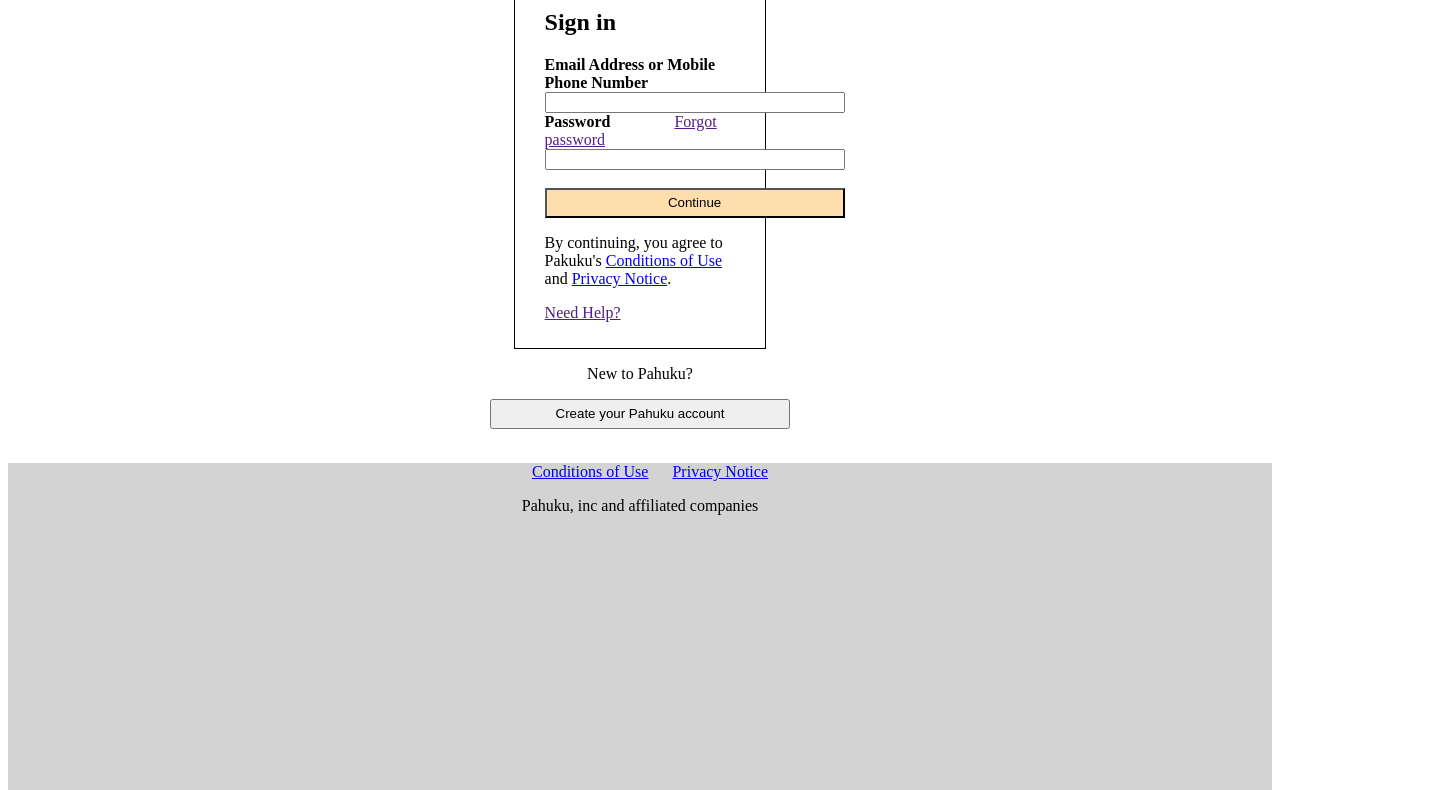
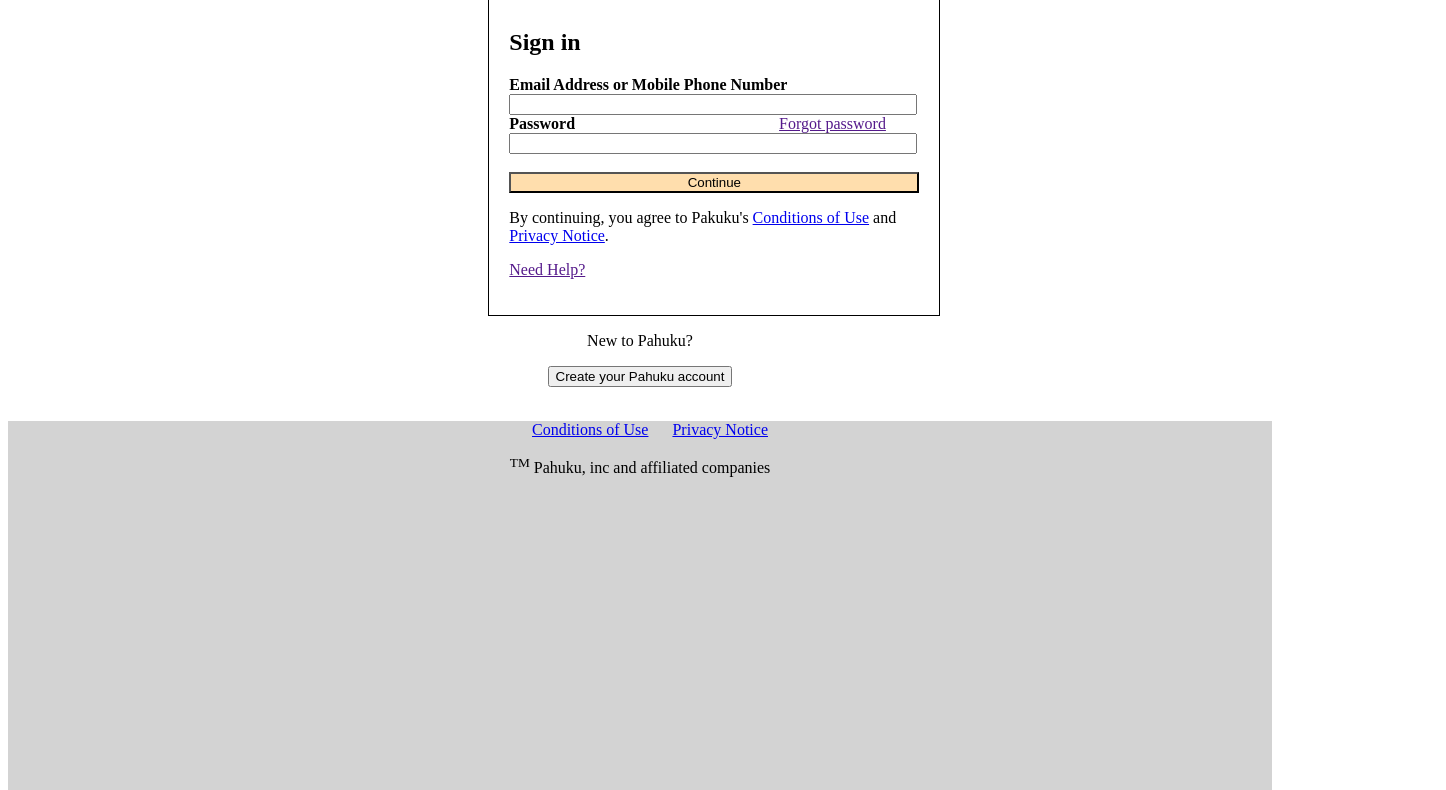
Before and after one commit to tpilototaps/Amazon-Mockup, a plain HTML site: page index.html in a window 1280 px wide. Shown: the part 128-918 px from the top of the page, 1446 px wide, since content can reach past the window. Drawn offline with Linux system fonts and the light colour scheme.

Commit message:
Polished Version

```diff
--- a/index.html
+++ b/index.html
@@ -11,26 +11,27 @@
     <div class="logo" >
         <img src="images/Screenshot 2022-11-02 163642.jpg" alt="Pahuku Name Logo">
     </div>
-    <article id = "box">
-        <H1>Sign in</H1>
-        <form action="post">
+    <article>
+        <form>
+            <H1>Sign in</H1>
             <label for="name"><strong>Email Address or Mobile Phone Number</strong></label>
             <br>
-            <input style="width: 292px;" type="text" id="name">
+            <input type="text" id="name">
             <br>
             <label for="username"><strong>Password</strong></label>
             <label for="name" id="forgot"><a href="">Forgot password</a></label>
             <br>
-            <input style="width: 292px;" type="text" id="username">
+            <input type="password" id="username">
             <br><br>
-            <button style="width: 300px; height: 30px" type="submit" id="buttons">Continue</button>
+            <button type="submit" class="buttons">Continue</button>
             <br>
             <p>By continuing, you agree to Pakuku's <a href="conditions.html">Conditions of Use</a> and <a href="privacy.html">Privacy Notice</a>.</p>
             <p><a href="">Need Help?</a></p>
+        </form>
     </article>
-    <div id="new">
+    <div class="new">
         <p>New to Pahuku?</p>
-        <button style="width: 300px; height: 30px;" type=submit>Create your Pahuku account</button>
+        <button type=submit>Create your Pahuku account</button>
     </div>
     <br>
     <div class="footer">
@@ -38,7 +39,7 @@
             <li><a href="conditions.html">Conditions of Use</a></li>
             <li><a href="privacy.html">Privacy Notice</a></li>
         </ul>
-        <p>Pahuku, inc and affiliated companies</p>
+        <p><sup>TM</sup> Pahuku, inc and affiliated companies</p>
     </div>
     </element>
 </body>
--- a/styles.css
+++ b/styles.css
@@ -2,23 +2,18 @@
     text-align: center;
 }
 article{
-    margin-left:40%;
-    margin-right:40%;
-    padding-left: 30px;
-    padding-right: 30px;
-    padding-bottom: 10px;
-
+    display: inline-block;
+    border: 1px solid;
+    padding: 20px;
+    margin-left:38%;
+    margin-right: 40%;
 }
-
-#box{
-    border-style: solid;
-    border-width: 1px;
-}
-#new {
+.new {
     text-align: center;
 }
-#buttons{
-    background-color:navajowhite
+.buttons{
+    background-color:navajowhite;
+    width: 410px;
 }
 .footer ul{
     list-style-type: none;
@@ -34,6 +29,12 @@ article{
     text-align: center;
 }
 #forgot{
-    margin: 60px;
+    margin-left: 200px;
     padding-right: 0px;
 }
+#name{
+    width: 400px;
+}
+#username{
+    width: 400px;
+}
```
